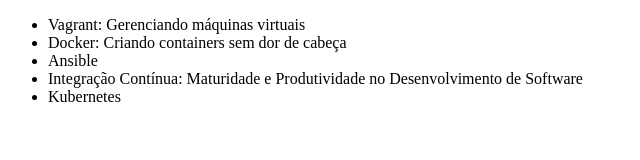
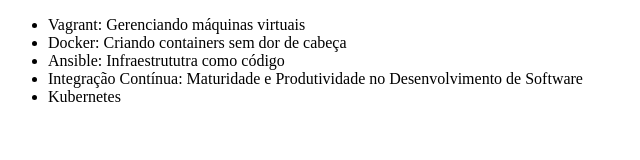
Before and after one commit to ViniAH/First-git, a plain HTML site: page index.html in a window 1280 px wide. Shown: the whole page, without its empty margins (0-640 px from the left). Drawn offline with Linux system fonts and the light colour scheme.

Commit message:
Mudando nome do curso de Ansible

```diff
--- a/index.html
+++ b/index.html
@@ -8,7 +8,7 @@
     <ul>
         <li>Vagrant: Gerenciando máquinas virtuais</li>
         <li>Docker: Criando containers sem dor de cabeça</li>
-        <li>Ansible</li>
+        <li>Ansible: Infraestrututra como código</li>
         <li>Integração Contínua: Maturidade e Produtividade no Desenvolvimento de Software</li>
         <li>Kubernetes</li>
     </ul>
```
